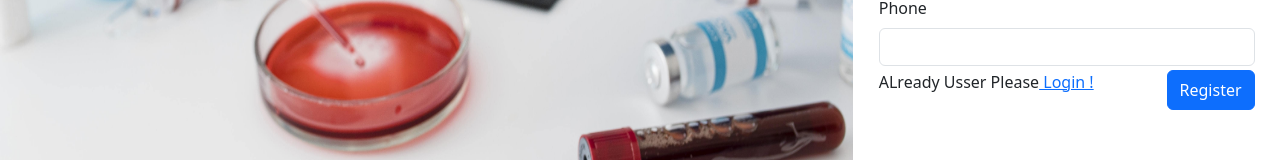
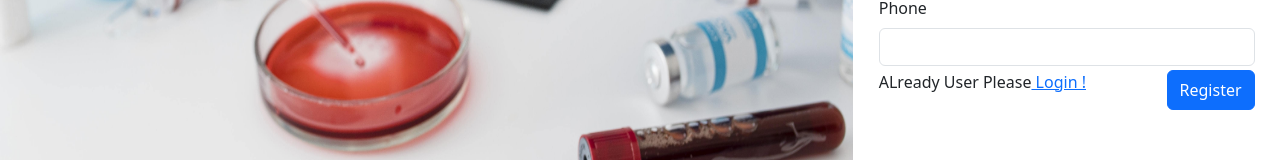
Before and after one commit to shekhawatpriyanshu/Blood-bank-app, a React (Create React App) app in the folder client/: page /register in a window 1280 px wide. Shown: the part 594-754 px from the top of the page. Built offline with nearby package versions, Linux system fonts and the light colour scheme.

Commit message:
Update Form.js

```diff
--- a/client/src/components/shared/Form/Form.js
+++ b/client/src/components/shared/Form/Form.js
@@ -205,7 +205,7 @@ const Form = ({ formType, submitBtn, formTitle }) => {
             </p>
           ) : (
             <p>
-              ALready Usser Please
+              ALready User Please
               <Link to="/login"> Login !</Link>
             </p>
           )}
```
